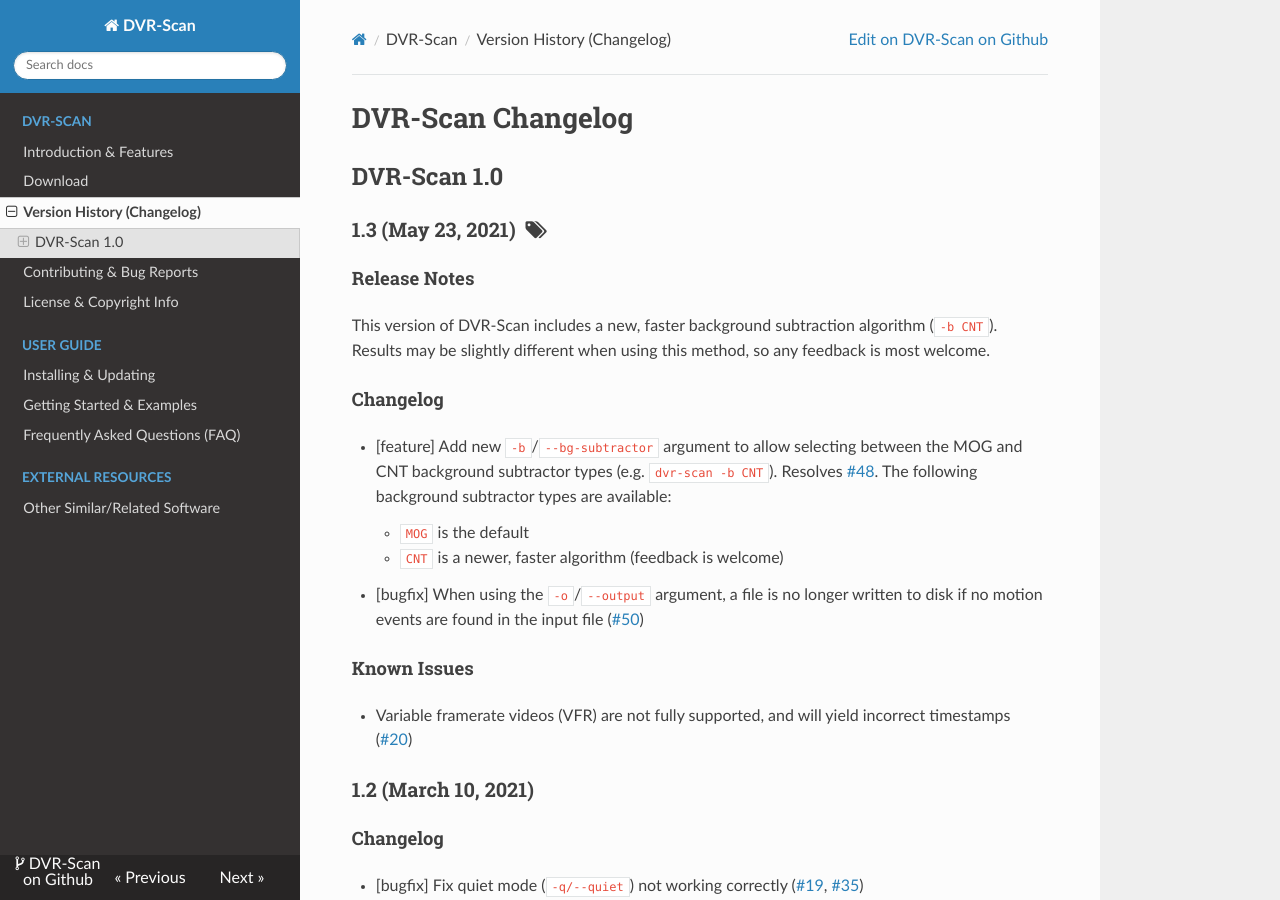
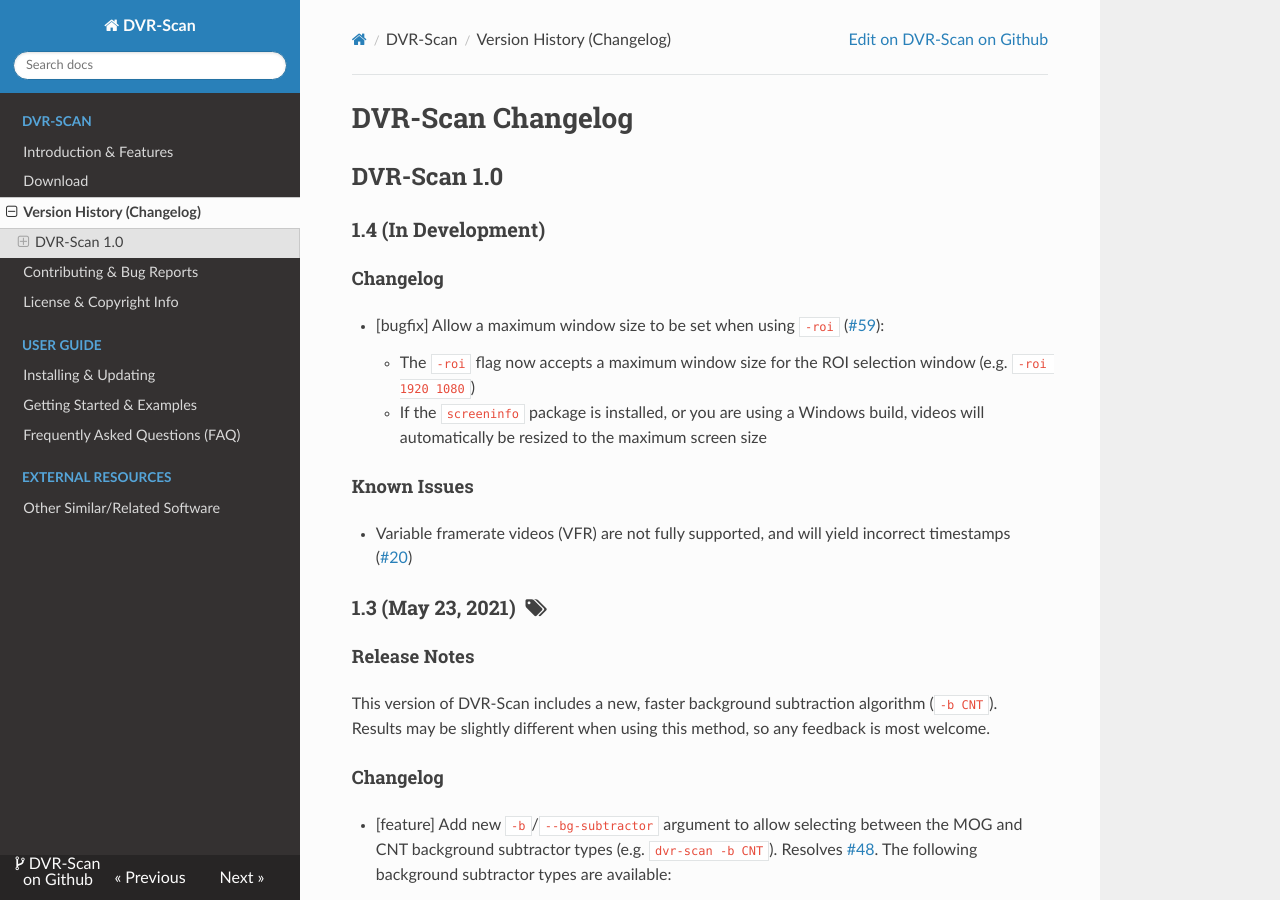
Before and after one commit to Breakthrough/DVR-Scan, an MkDocs documentation site: the page built from docs/changelog.md, in a window 1280 px wide and 900 px high. Built offline with MkDocs 1.6.1, drawn with Linux system fonts in a browser that asks for light colours; nearby versions of some CDN libraries; old or Windows-style settings are respelled for this version of MkDocs.

Commit message:
Fix wrong order of max ROI window w/h (#59).
Update changelog and FAQ.

```diff
--- a/docs/changelog.md
+++ b/docs/changelog.md
@@ -3,6 +3,19 @@
 ==========================================================
 
 ## DVR-Scan 1.0
+
+### 1.4 (In Development)
+
+#### Changelog
+
+ * [bugfix] Allow a maximum window size to be set when using `-roi` ([#59](https://github.com/Breakthrough/DVR-Scan/issues/59)):
+     * The `-roi` flag now accepts a maximum window size for the ROI selection window (e.g. `-roi 1920 1080`)
+     * If the `screeninfo` package is installed, or you are using a Windows build, videos will automatically be resized to the maximum screen size
+
+#### Known Issues
+
+ * Variable framerate videos (VFR) are not fully supported, and will yield incorrect timestamps ([#20](https://github.com/Breakthrough/DVR-Scan/issues/20))
+
 
 ### 1.3 (May 23, 2021) &nbsp;<span class="fa fa-tags"></span>
 
--- a/setup.py
+++ b/setup.py
@@ -34,7 +34,7 @@
 def get_requires():
     # type: () -> List[str]
     """ Get Requires: Returns a list of required packages. """
-    requires = ['numpy', 'tqdm']
+    requires = ['numpy', 'tqdm', 'scenedetect']
     return requires
 
 
```
Also changed, not shown: docs/guide/faq.md (+7 -0 lines), 1 other file.
